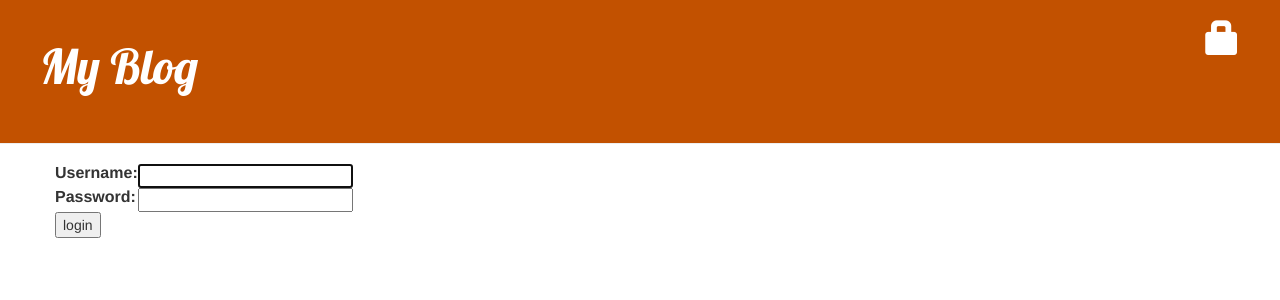
After one commit to lbb712/bridging-coursework-year2-blog-site, a Django app: page /accounts/login/?next=/post/new/ in a window 1280 px wide. The commit adds this page. Shown: the top 300 px of the page. Run offline with Django 3.2, Linux system fonts and the light colour scheme; some libraries are stand-ins or nearby versions.

Commit message:
Added an authentication system that requires a user to be logged in in order to edit and create blog posts.

```diff
--- a/blog/templates/blog/base.html
+++ b/blog/templates/blog/base.html
@@ -9,11 +9,14 @@
 </head>
 <body>
 	<div class="page-header">
-		<h1><a href="/">My Blog</a></h1>
 		{% if user.is_authenticated %}
 			<a href="{% url 'post_new' %}" class="top-menu"><span class="glyphicon glyphicon-plus"></span></a>
 			<a href="{% url 'post_draft_list' %}" class="top-menu"><span class="glyphicon glyphicon-edit"></span></a>
+			<p class="top-menu">Hello {{ user.username }} <small>(<a href="{% url 'logout' %}">Log out</a>)</small></p>
+		{% else %}
+			<a href="{% url 'login' %}" class="top-menu"><span class="glyphicon glyphicon-lock"></span></a>
 		{% endif %}
+		<h1><a href="/">My Blog</a></h1>
 	</div>
 	<div class="content container">
 		<div class="row">
--- /dev/null
+++ b/blog/templates/registration/login.html
@@ -0,0 +1,24 @@
+{% extends "blog/base.html" %}
+
+{% block content %}
+	{%if form.errors %}
+		<p>Your username and password didn't match. Please try again.</p>
+	{% endif %}
+
+	<form method="post" action="{% url 'login' %}">
+	{% csrf_token %}
+		<table>
+		<tr>
+			<td>{{ form.username.label_tag }}</td>
+			<td>{{ form.username }}</td>
+		</tr>
+		<tr>
+			<td>{{ form.password.label_tag }}</td>
+			<td>{{ form.password }}</td>
+		</tr>
+		<table>
+
+		<input type="submit" value="login" />
+		<input type="hidden" name="next" value="{{ next }}" />
+	</form>
+{% endblock %}
--- a/mysite/settings.py
+++ b/mysite/settings.py
@@ -26,6 +26,8 @@ SECRET_KEY = '^cz4($=#p$u2v5r1z24ionf6d994v80oh1#m_b&xnjv&ga=mx_'
 DEBUG = True
 
 ALLOWED_HOSTS = ['127.0.0.1', '.pythonanywhere.com']
+
+LOGIN_REDIRECT_URL = '/'
 
 
 # Application definition
--- a/mysite/urls.py
+++ b/mysite/urls.py
@@ -15,8 +15,11 @@ Including another URLconf
 """
 from django.contrib import admin
 from django.urls import path, include
+from django.contrib.auth import views
 
 urlpatterns = [
     path('admin/', admin.site.urls),
+    path('accounts/login/', views.LoginView.as_view(), name='login'),
+    path('accounts/logout/', views.LogoutView.as_view(next_page='/'), name='logout'),
     path('', include('blog.urls')),
 ]
```
Also changed, not shown: blog/views.py (+6 -4 lines).
